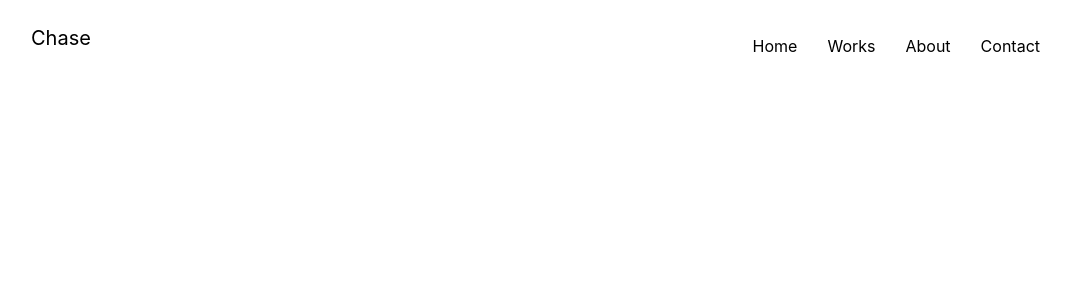
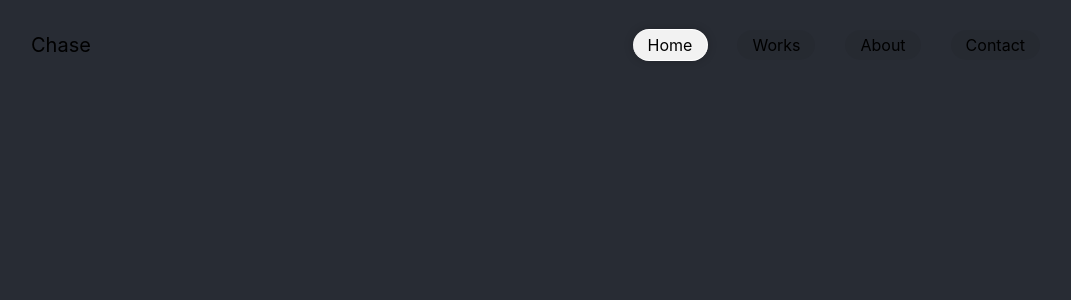
Before and after one commit to Chase-Simmons/Portfolio, a React (Create React App) app: page / in a window 1280 px wide. Shown: the top 300 px of the page, without its empty margins (97-1168 px from the left). Built offline with nearby package versions, Linux system fonts and the light colour scheme; the HTML template or start-up script is replaced by a standard one.

Commit message:
navbar slide pill

```diff
--- a/src/App.css
+++ b/src/App.css
@@ -46,7 +46,7 @@ body {
 dl,
 ol,
 ul {
-  margin-top: 0;
+  margin-top: 0 !important;
   margin-bottom: 1rem;
   display: block;
   list-style-type: disc;
@@ -61,3 +61,7 @@ li {
   display: list-item;
   text-align: -webkit-match-parent;
 }
+
+html {
+  background-color: #282c34;
+}
--- a/src/App.js
+++ b/src/App.js
@@ -1,13 +1,17 @@
+import React, { Component } from 'react';
 import './App.css';
-import './raw';
-import NavBar from './jsx/navbar/navbar';
+import NavBar from './components/navbar/navbar';
+import Raw from './raw';
 
-function App() {
-  return (
-    <div className="App">
-      <NavBar />
-    </div>
-  );
+class App extends Component {
+  render() {
+    return (
+      <div className="App">
+        <NavBar />
+        <Raw />
+      </div>
+    );
+  }
 }
 
 export default App;
--- a/src/jsx/navbar/navbar.css
+++ b/src/components/navbar/navbar.css
@@ -11,6 +11,7 @@
   padding-top: 20px;
 }
 .navbar-container {
+  user-select: none;
   width: 100%;
   padding-right: 10%;
   padding-left: 10%;
@@ -23,7 +24,7 @@
 }
 .navbar-brand {
   display: inline-block;
-  padding-top: 0.3125rem;
+  padding-top: 5px;
   padding-bottom: 0.3125rem;
   margin-right: 1rem;
   font-size: 1.25rem;
@@ -33,14 +34,36 @@
 .navbar-nav {
   display: flex;
   padding-left: 0;
+  padding: 10px 0;
   margin-bottom: 0;
   list-style: none;
+  align-items: center;
+  justify-content: center;
 }
 .nav-item {
-  padding-right: 15px;
-  padding-left: 15px;
-  padding-top: 0;
-  padding-bottom: 0;
+  cursor: pointer;
+  margin-top: 0;
+  margin-right: 15px;
+  margin-left: 15px;
+  padding: 5px 15px;
+  text-decoration: none;
+  color: black;
+  background: rgba(0, 0, 0, 0.05);
+  border-radius: 20px;
+  z-index: 10000;
+}
+
+.nav-highlight {
+  transition: all 0.2s;
+  border-bottom: 2px solid white;
+  position: absolute;
+  top: 0;
+  background: white;
+  left: 0;
+  z-index: -1;
+  border-radius: 20px;
+  display: block;
+  box-shadow: 0 0 10px rgba(0, 0, 0, 0.2);
 }
 
 @media (min-width: 1200px) {
--- a/src/jsx/navbar/navbar.js
+++ b/src/components/navbar/navbar.js
@@ -1,4 +1,7 @@
 import './navbar.css';
+import NavItem from './navitem';
+
+const navItemNames = ['Home', 'Works', 'About', 'Contact'];
 
 export default function navbar() {
   return (
@@ -6,10 +9,9 @@ export default function navbar() {
       <div className="navbar-container">
         <div className="navbar-brand">Chase</div>
         <ul className="navbar-nav">
-          <li className="nav-item">Home</li>
-          <li className="nav-item">Works</li>
-          <li className="nav-item">About</li>
-          <li className="nav-item">Contact</li>
+          {navItemNames.map((name) => (
+            <NavItem name={name} key={`nav${name}`} />
+          ))}
         </ul>
       </div>
     </div>
--- /dev/null
+++ b/src/components/navbar/navitem.js
@@ -0,0 +1,54 @@
+import React, { Component } from 'react';
+
+const highlight = document.createElement('span');
+
+highlight.classList.add('nav-highlight');
+document.body.append(highlight);
+highlight.style.transform = `translate(5000px, 27px)`;
+
+export default class NavItem extends Component {
+  componentDidMount() {
+    const testNode = this._reactInternals.child.stateNode;
+    if (testNode.innerHTML !== 'Home') return;
+    console.log(testNode.innerHTML);
+    highlight.style.width = `${testNode.clientWidth}px`;
+    highlight.style.height = `${testNode.clientHeight}px`;
+    highlight.style.transform = `translate(${testNode.offsetLeft}px, ${
+      testNode.offsetTop - 1
+    }px)`;
+  }
+  render() {
+    const props = this.props;
+
+    function onMouseEnter(e) {
+      if (!e.relatedTarget.childNodes) return;
+
+      const nodeChildren = [...e.relatedTarget.childNodes];
+
+      if (nodeChildren.length !== 4) return;
+
+      const thisNode = nodeChildren.filter(
+        (node) => node.innerHTML === props.name
+      );
+
+      // console.log(nodeChildren.filter((node) => node.innerHTML === props.name));
+
+      const coords = {
+        width: thisNode[0].clientWidth,
+        height: thisNode[0].clientHeight,
+        top: thisNode[0].offsetTop - 1,
+        left: thisNode[0].offsetLeft,
+      };
+
+      highlight.style.width = `${coords.width}px`;
+      highlight.style.height = `${coords.height}px`;
+      highlight.style.transform = `translate(${coords.left}px, ${coords.top}px)`;
+    }
+
+    return (
+      <li className="nav-item" onMouseEnter={onMouseEnter}>
+        {this.props.name}
+      </li>
+    );
+  }
+}
--- a/src/raw.js
+++ b/src/raw.js
@@ -1 +1,35 @@
-console.log('raw js loaded');
+import React, { Component } from 'react';
+
+export default class Raw extends Component {
+  render() {
+    // console.log('raw js loaded');
+
+    // const triggers = document.querySelectorAll('.nav-item');
+    // const highlight = document.createElement('span');
+
+    // highlight.classList.add('highlight');
+    // document.body.append(highlight);
+
+    // function highlightLink() {
+    //   console.log('hit');
+    //   const linkCoords = this.getBoundingClientRect();
+
+    //   const coords = {
+    //     width: linkCoords.width,
+    //     height: linkCoords.height,
+    //     top: linkCoords.top + window.scrollY,
+    //     left: linkCoords.left + window.scrollX,
+    //   };
+
+    //   highlight.style.width = `${coords.width}px`;
+    //   highlight.style.height = `${coords.height}px`;
+    //   highlight.style.transform = `translate(${coords.left}px, ${coords.top}px)`;
+    // }
+
+    // triggers.forEach((item) =>
+    //   item.addEventListener('mouseenter', highlightLink)
+    // );
+
+    return <></>;
+  }
+}
```
